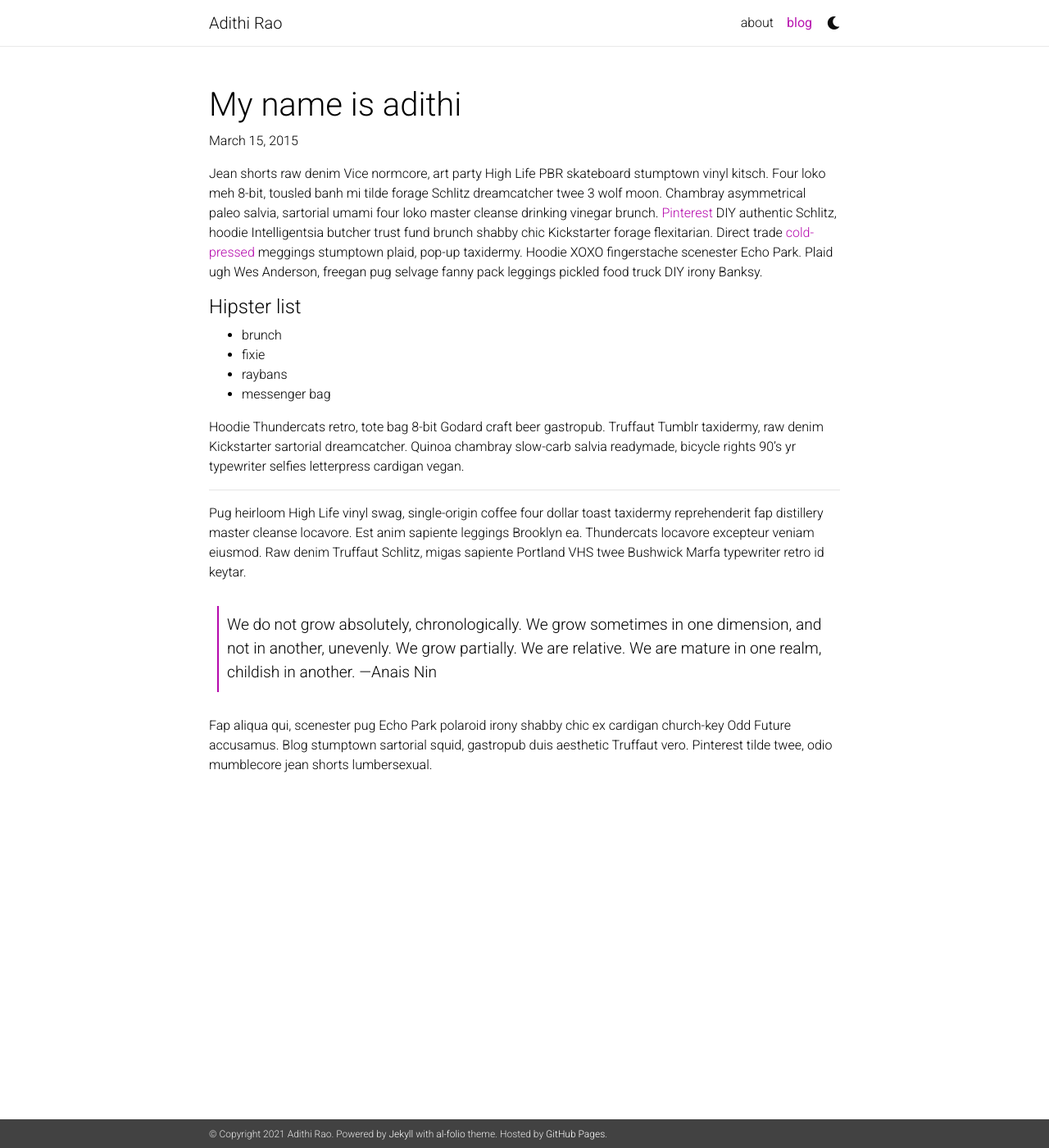
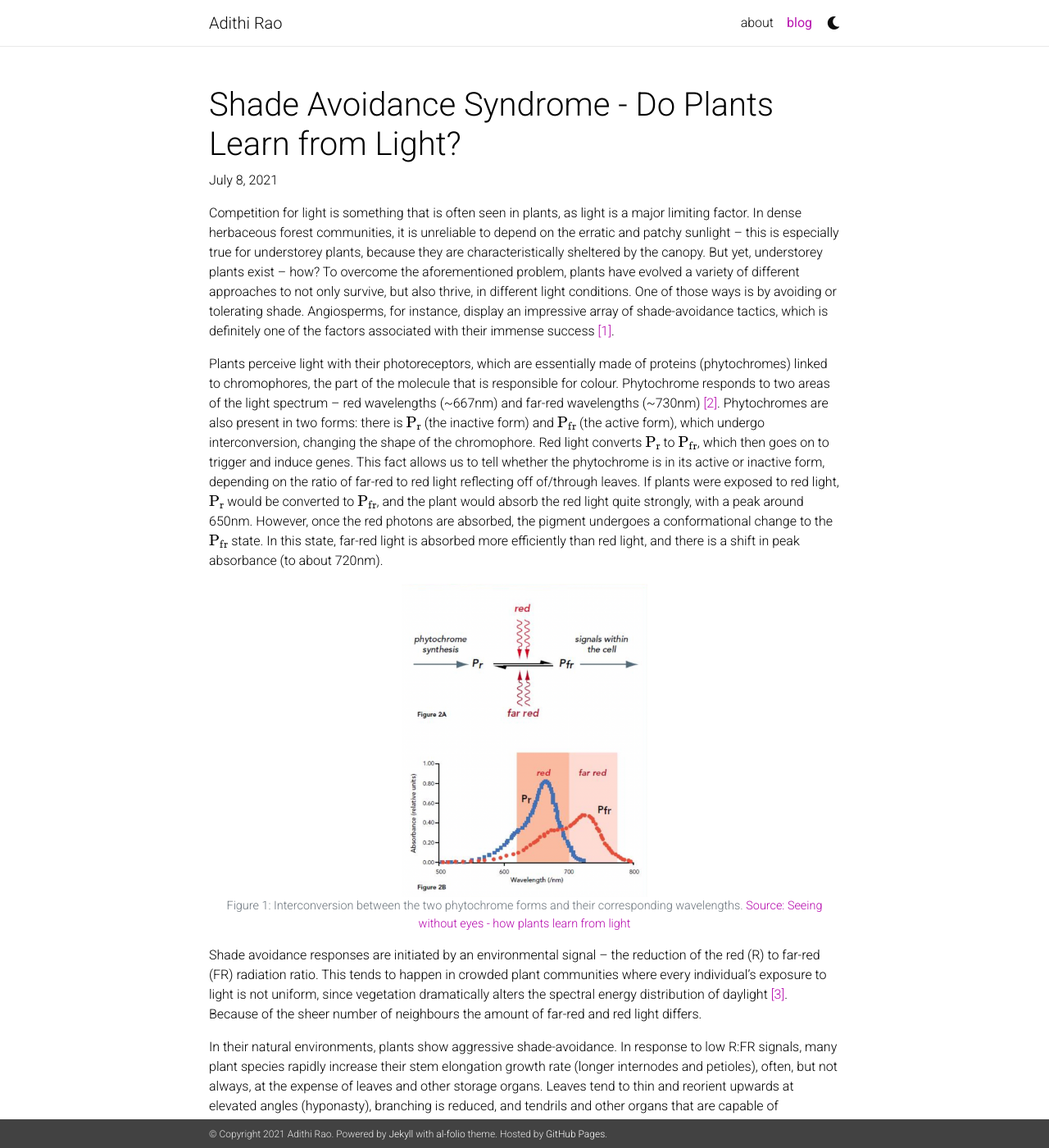
Before and after one commit to adithiirao/adithiirao.github.io, a Jekyll site: the page built from _posts/2015-03-15-formatting-and-links.md, in a window 1280 px wide and 1400 px high. Shown: the whole window at 82% size. Built offline with Jekyll 4.4.1, drawn with Linux system fonts in a browser that asks for light colours; nearby versions of some CDN libraries; comment, search, counter and statistics services are not loaded; a style sheet for code colours, icons or effects is not loaded; some of the changed text lies outside the part shown.

Commit message:
First blog

```diff
--- a/_posts/2015-03-15-formatting-and-links.md
+++ b/_posts/2015-03-15-formatting-and-links.md
@@ -1,28 +1,40 @@
 ---
 layout: post
-title:  My name is adithi
-date:   2015-03-15 16:40:16
-description: march & april, looking forward to summer
+title:  Shade Avoidance Syndrome - Do Plants Learn from Light?
+date:   2021-07-08
+description: We know that at the simplest level, plants have the ability to grow towards the light, but how do they do this? What environmental cues are they capable of sensing and what do they use this information for?
 ---
-Jean shorts raw denim Vice normcore, art party High Life PBR skateboard stumptown vinyl kitsch. Four loko meh 8-bit, tousled banh mi tilde forage Schlitz dreamcatcher twee 3 wolf moon. Chambray asymmetrical paleo salvia, sartorial umami four loko master cleanse drinking vinegar brunch. <a href="https://www.pinterest.com" target="blank">Pinterest</a> DIY authentic Schlitz, hoodie Intelligentsia butcher trust fund brunch shabby chic Kickstarter forage flexitarian. Direct trade <a href="https://en.wikipedia.org/wiki/Cold-pressed_juice" target="blank">cold-pressed</a> meggings stumptown plaid, pop-up taxidermy. Hoodie XOXO fingerstache scenester Echo Park. Plaid ugh Wes Anderson, freegan pug selvage fanny pack leggings pickled food truck DIY irony Banksy.
 
-#### Hipster list
-<ul>
-    <li>brunch</li>
-    <li>fixie</li>
-    <li>raybans</li>
-    <li>messenger bag</li>
-</ul>
+Competition for light is something that is often seen in plants, as light is a major limiting factor. In dense herbaceous forest communities, it is unreliable to depend on the erratic and patchy sunlight – this is especially true for understorey plants, because they are characteristically sheltered by the canopy. But yet, understorey plants exist – how? To overcome the aforementioned problem, plants have evolved a variety of different approaches to not only survive, but also thrive, in different light conditions. One of those ways is by avoiding or tolerating shade. Angiosperms, for instance, display an impressive array of shade-avoidance tactics, which is definitely one of the factors associated with their immense success [[1]](https://doi.org/10.1046/j.1365-3040.1997.d01-104.x).
 
-Hoodie Thundercats retro, tote bag 8-bit Godard craft beer gastropub. Truffaut Tumblr taxidermy, raw denim Kickstarter sartorial dreamcatcher. Quinoa chambray slow-carb salvia readymade, bicycle rights 90's yr typewriter selfies letterpress cardigan vegan.
+Plants perceive light with their photoreceptors, which are essentially made of proteins (phytochromes) linked to chromophores, the part of the molecule that is responsible for colour. Phytochrome responds to two areas of the light spectrum – red wavelengths (~667nm) and far-red wavelengths (~730nm) [[2]](https://www.indefenseofplants.com/blog/2017/7/8/how-plants-perceive-light). Phytochromes are also present in two forms: there is $$\text{P}_{\text{r}}$$ (the inactive form) and $$\text{P}_{\text{fr}}$$ (the active form), which undergo interconversion, changing the shape of the chromophore. Red light converts $$\text{P}_{\text{r}}$$ to $$\text{P}_{\text{fr}}$$, which then goes on to trigger and induce genes. This fact allows us to tell whether the phytochrome is in its active or inactive form, depending on the ratio of far-red to red light reflecting off of/through leaves. If plants were exposed to red light, $$\text{P}_{\text{r}}$$ would be converted to $$\text{P}_{\text{fr}}$$, and the plant would absorb the red light quite strongly, with a peak around 650nm. However, once the red photons are absorbed, the pigment undergoes a conformational change to the $$\text{P}_{\text{fr}}$$ state. In this state, far-red light is absorbed more efficiently than red light, and there is a shift in peak absorbance (to about 720nm).
 
-<hr>
+<div class="container">
+<div class="row">
+<div class="col">
+<figure class="text-center">
+  <img class="img-fluid rounded" src="{{ site.baseurl }}/assets/img/Shade_Avoidance_F1.png" width="300" class="center-block">
+  <figcaption class="figure-caption">  Figure 1: Interconversion between the two phytochrome forms and their corresponding wavelengths.
+<a href="http://intobiology.org.uk/seeing-without-eyes-how-plants-learn-from-light" target="blank">Source: Seeing without eyes - how plants learn from light </a>
+ </figcaption>
+</figure>
+</div>
+</div>
+</div>
 
-Pug heirloom High Life vinyl swag, single-origin coffee four dollar toast taxidermy reprehenderit fap distillery master cleanse locavore. Est anim sapiente leggings Brooklyn ea. Thundercats locavore excepteur veniam eiusmod. Raw denim Truffaut Schlitz, migas sapiente Portland VHS twee Bushwick Marfa typewriter retro id keytar.
+Shade avoidance responses are initiated by an environmental signal – the reduction of the red (R) to far-red (FR) radiation ratio. This tends to happen in crowded plant communities where every individual’s exposure to light is not uniform, since vegetation dramatically alters the spectral energy distribution of daylight [[3]](https://doi.org/10.1093/aob/mci165). Because of the sheer number of neighbours the amount of far-red and red light differs.
 
-<blockquote>
-    We do not grow absolutely, chronologically. We grow sometimes in one dimension, and not in another, unevenly. We grow partially. We are relative. We are mature in one realm, childish in another.
-    —Anais Nin
-</blockquote>
+In their natural environments, plants show aggressive shade-avoidance. In response to low R:FR signals, many plant species rapidly increase their stem elongation growth rate (longer internodes and petioles), often, but not always, at the expense of leaves and other storage organs. Leaves tend to thin and reorient upwards at elevated angles (hyponasty), branching is reduced, and tendrils and other organs that are capable of longitudinal growth also show responses to this low R:FR. These responses to low R:FR is what is described by ‘syndrome’ – multiple symptoms caused by an underlying problem. If the shade persists and the plant is unable to out-compete other vegetation, flowering is accelerated, to speed up fertilization and ensure reproductive success [[3]](https://doi.org/10.1093/aob/mci165).
 
-Fap aliqua qui, scenester pug Echo Park polaroid irony shabby chic ex cardigan church-key Odd Future accusamus. Blog stumptown sartorial squid, gastropub duis aesthetic Truffaut vero. Pinterest tilde twee, odio mumblecore jean shorts lumbersexual.
+<div class="container">
+<div class="row">
+<div class="col">
+<figure class="text-center">
+  <img class="img-fluid rounded" src="{{ site.baseurl }}/assets/img/Shade_Avoidance_F2.png" width="400" class="center-block">
+  <figcaption class="figure-caption"> Figure 2: Shade avoiding responses </figcaption>
+</figure>
+</div>
+</div>
+</div>
+
+By using these shade-avoidance tactics, the plant is able to increase its chances of survival. Elevating the leaves and other photosynthesizing structures to unfiltered daylight is therefore proving to be an effective strategy in rapidly growing plant populations [[3]](https://doi.org/10.1093/aob/mci165).
```
Also changed, not shown: _pages/about.md (+1 -1 lines), assets/img/Shade_Avoidance_F1.png (added), 3 other files.
